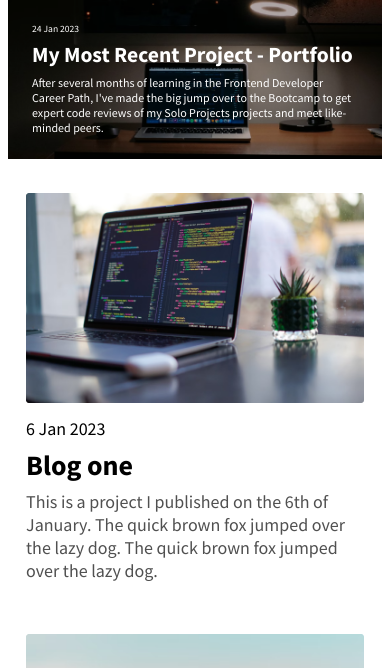
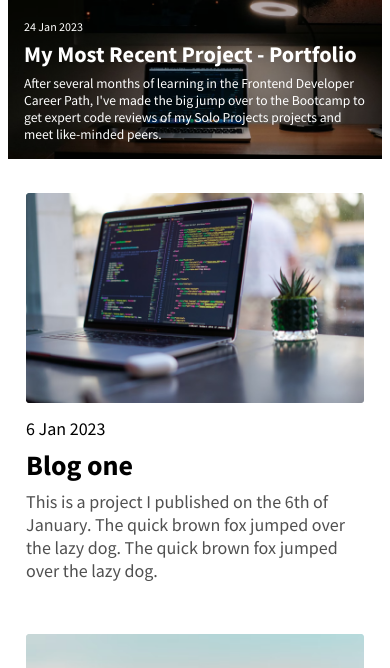
Before and after one commit to namhyk/responsive-design-practice, a plain HTML site: page index.html in a window 390 px wide. Shown: the part 109-777 px from the top of the page. Drawn offline with Linux system fonts and the light colour scheme.

Commit message:
Adjust homepage for mobile screen
Added another media query for main-blog
Added media query for header

```diff
--- a/index.html
+++ b/index.html
@@ -5,6 +5,7 @@
   <meta http-equiv="X-UA-Compatible" content="IE=edge">
   <meta name="viewport" content="width=device-width, initial-scale=1.0">
   <meta name="viewport" content="width=device-width, initial-scale=1" />
+  <link rel="stylesheet" href="https://cdnjs.cloudflare.com/ajax/libs/font-awesome/6.2.0/css/all.min.css">
   <link rel="stylesheet" href="style.css">
   <link rel="preconnect" href="https://fonts.googleapis.com">
 <link rel="preconnect" href="https://fonts.gstatic.com" crossorigin>
--- a/style.css
+++ b/style.css
@@ -86,16 +86,46 @@ header {
 }
 
 @media (max-width: 540px) {
+  .main-blog {
+    padding: 1.25em;
+  }
   .main-blog-title {
-    font-size: 1.35rem;
+    font-size: 1.6rem;
   }
   .main-blog-content {
-    font-size: 0.75rem;
+    font-size: 1rem;
   }
   .main-blog-date {
-    font-size: 0.6rem;
+    font-size: 0.9rem;
   }
   .main-blog {
     height: 200px;
   }
 }
+
+@media (max-width: 449px) {
+  .main-blog {
+    padding: 1em;
+  }
+  .main-blog-title {
+    font-size: 1.4rem;
+  }
+  .main-blog-content {
+    font-size: 0.85rem;
+  }
+  .main-blog-date {
+    font-size: 0.75rem;
+  }
+  .main-blog {
+    height: 200px;
+  }
+}
+
+@media (max-width: 330px) {
+  header a {
+    font-size: 0.7rem;
+  }
+  header {
+    padding: 0 0.5em;
+  }
+}
```
